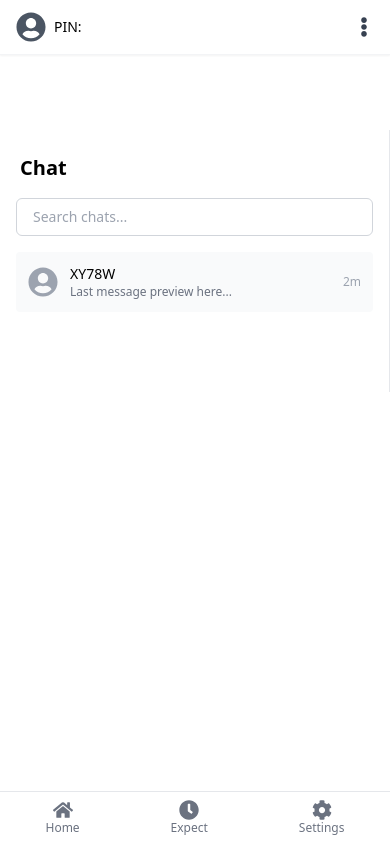
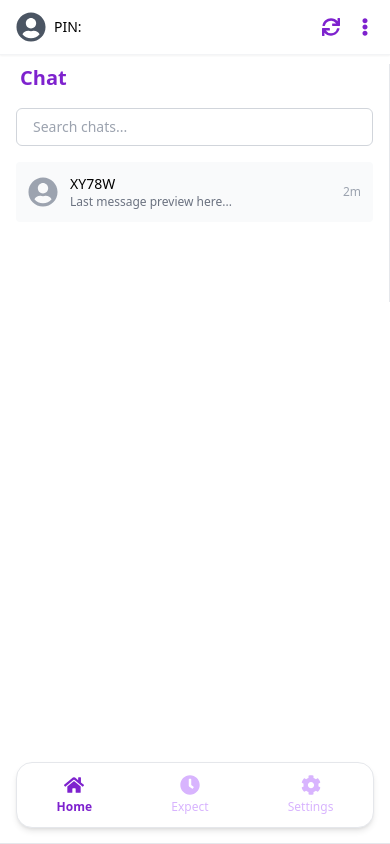
Before and after one commit to princeclaude/chat-app, a React (Vite) app in the folder hi-app/: page /home in a window 390 px wide. Built offline with nearby package versions, Linux system fonts and the light colour scheme; no server answers.

Commit message:
UI enhanced

```diff
--- a/hi-app/src/App.jsx
+++ b/hi-app/src/App.jsx
@@ -9,12 +9,14 @@ function App() {
   return (
     <>
       <ProfileProvider>
-        <ToastContainer position="top-right" autoClose={1000}
+        <ToastContainer position="top-center" autoClose={1000}
           hideProgressBar={true}
           closeOnClick
           pauseOnHover={false}
           draggable={false}
           pauseOnFocusLoss={false}
+          icon={false}
+
         />
         <Navigation />
       </ProfileProvider>
--- a/hi-app/src/components/BottomTab.jsx
+++ b/hi-app/src/components/BottomTab.jsx
@@ -1,5 +1,3 @@
-// src/components/BottomTab.jsx
-
 import { FaHome, FaClock, FaCog } from "react-icons/fa";
 import { useLocation, useNavigate } from "react-router-dom";
 
@@ -8,7 +6,7 @@ export default function BottomTab({ isDesktop = false }) {
   const location = useLocation();
 
   const tabs = [
-    { icon: <FaHome />, label: "Home", path: "/" },
+    { icon: <FaHome />, label: "Home", path: "/home" },
     { icon: <FaClock />, label: "Expect", path: "/expect" },
     { icon: <FaCog />, label: "Settings", path: "/settings" },
   ];
@@ -18,21 +16,22 @@ export default function BottomTab({ isDesktop = false }) {
       className={`${
         isDesktop
           ? "flex flex-col items-center gap-6"
-          : "fixed bottom-0 left-0 right-0 flex justify-around bg-white border-t border-gray-200 py-2 z-50"
-      }`}
+          : "fixed bottom-4 left-4 right-4 flex justify-around bg-white border border-gray-200 py-3 rounded-2xl shadow-md z-50"
+      } transition-all duration-200`}
     >
       {tabs.map((tab) => {
         const isActive = location.pathname === tab.path;
+        console.log(location.pathname)
         return (
           <button
             key={tab.label}
             onClick={() => navigate(tab.path)}
-            className={`flex flex-col items-center text-xs ${
-              isActive ? "text-purple-600 font-semibold" : "text-gray-500"
+            className={`flex flex-col items-center text-xs transition-transform duration-200 active:scale-95 ${
+              isActive ? "text-purple-700 font-semibold" : "text-purple-300"
             }`}
           >
             <div className="text-xl">{tab.icon}</div>
-            <span className={`${isDesktop ? "text-[10px]" : ""}`}>
+            <span className={`${isDesktop ? "text-[10px]" : "mt-1"}`}>
               {tab.label}
             </span>
           </button>
--- a/hi-app/src/index.css
+++ b/hi-app/src/index.css
@@ -1,3 +1,9 @@
 @tailwind base;
 @tailwind components;
 @tailwind utilities;
+
+@layer components {
+  .custom-toast {
+    @apply bg-white text-purple-700 shadow-md border border-purple-100 rounded-lg px-4 py-3 text-sm;
+}
+}
--- a/hi-app/src/pages/Home.jsx
+++ b/hi-app/src/pages/Home.jsx
@@ -1,12 +1,11 @@
-// src/pages/Home.jsx
-
-import { useState } from "react";
+import { useState, useEffect, useRef } from "react";
 import {
   FaEllipsisV,
   FaUserCircle,
   FaPhoneAlt,
   FaPaperclip,
   FaRegPaperPlane,
+  FaSync,
 } from "react-icons/fa";
 import BottomTab from "../components/BottomTab";
 import { useProfile } from "../contexts/ProfileContext";
@@ -16,7 +15,21 @@ export default function Home() {
   const [showModal, setShowModal] = useState(false);
   const { profile, loading } = useProfile();
   const [searchQuery, setSearchQuery] = useState("");
+  const [scrolled, setScrolled] = useState(false);
   const navigate = useNavigate();
+
+  const pin = profile?.pin || "";
+  const profilePic = profile?.profilePic || null;
+
+  // Scroll effect to blur header
+  useEffect(() => {
+    const handleScroll = () => {
+      setScrolled(window.scrollY > 10);
+    };
+
+    window.addEventListener("scroll", handleScroll);
+    return () => window.removeEventListener("scroll", handleScroll);
+  }, []);
 
   if (loading) {
     return (
@@ -26,13 +39,16 @@ export default function Home() {
     );
   }
 
-  const pin = profile?.pin || "";
-  const profilePic = profile?.profilePic || null;
-
   return (
     <div className="min-h-screen bg-white relative md:flex text-black">
       {/* Mobile Header */}
-      <div className="fixed md:hidden top-0 left-0 right-0 z-50 backdrop-blur-md bg-white/30 border-b border-gray-100 shadow-sm">
+      <div
+        className={`fixed md:hidden top-0 left-0 right-0 z-50 transition-all duration-300 ${
+          scrolled
+            ? "backdrop-blur-md bg-white/70 shadow-md"
+            : "bg-white/30 backdrop-blur-sm shadow-sm"
+        } border-b border-gray-100`}
+      >
         <div className="flex items-center justify-between px-4 py-3">
           <div className="flex items-center gap-2">
             {profilePic ? (
@@ -46,9 +62,14 @@ export default function Home() {
             )}
             <span className="text-sm font-medium text-black">PIN: {pin}</span>
           </div>
-          <button onClick={() => setShowModal(!showModal)}>
-            <FaEllipsisV className="text-xl text-gray-700" />
-          </button>
+          <div className="flex flex-row gap-4">
+            <button>
+              <FaSync className="text-lg text-purple-700"/>
+            </button>
+            <button onClick={() => setShowModal(!showModal)}>
+              <FaEllipsisV className="text-lg text-purple-700" />
+            </button>
+          </div>
         </div>
       </div>
       {/* Mobile Menu Modal */}
@@ -57,7 +78,8 @@ export default function Home() {
           <p className="text-sm text-gray-700">Menu item (coming soon)</p>
         </div>
       )}
-      <div className="flex-1 md:flex md:pt-0 pt-[130px]">
+      {/* Main Content */}
+      <div className="flex-1 md:flex md:pt-0 pt-14">
         {/* Sidebar - Desktop only */}
         <div className="hidden md:flex md:flex-col md:w-24 border-r border-gray-200 items-center py-6 gap-8 bg-white">
           <div className="flex flex-col items-center gap-1">
@@ -78,8 +100,8 @@ export default function Home() {
         </div>
 
         {/* Chat List */}
-        <div className="w-full md:w-1/3 border-r border-gray-200 px-4 pt-4 pb-20 md:pb-4 space-y-4 relative bg-white">
-          <h2 className="text-xl font-semibold text-black px-1 mt-2 md:hidden">
+        <div className="w-full md:w-1/3 border-r border-gray-200 px-4 pb-20 md:pb-4 space-y-4 bg-white">
+          <h2 className="text-xl font-semibold text-purple-700 px-1 mt-2 md:hidden">
             Chat
           </h2>
 
@@ -108,9 +130,8 @@ export default function Home() {
           </div>
         </div>
 
-        {/* Chat Panel - Desktop */}
+        {/* Chat Panel - Desktop only */}
         <div className="hidden md:flex flex-col flex-1 px-4 pt-4 bg-white">
-          {/* Chat Header */}
           <div className="flex items-center justify-between pb-3 border-b border-gray-200">
             <div className="flex items-center gap-3">
               <FaUserCircle className="text-3xl text-gray-400" />
@@ -122,25 +143,18 @@ export default function Home() {
             <FaPhoneAlt className="text-purple-600 text-xl cursor-pointer" />
           </div>
 
-          {/* Message Bubbles */}
           <div className="flex-1 overflow-y-auto py-4 space-y-2 pr-2">
-            {/* Received message */}
             <div className="max-w-xs bg-gray-100 text-sm px-4 py-2 rounded-lg rounded-tl-none text-black">
               Hey there! How are you?
             </div>
-
-            {/* Sent message */}
             <div className="max-w-xs bg-purple-500 text-white text-sm px-4 py-2 rounded-lg rounded-tr-none self-end ml-auto">
               I’m good! How about you?
             </div>
-
-            {/* Received message */}
             <div className="max-w-xs bg-gray-100 text-sm px-4 py-2 rounded-lg rounded-tl-none text-black">
               Doing great! Long time.
             </div>
           </div>
 
-          {/* Input Box */}
           <div className="border-t border-gray-200 py-2 flex items-center gap-2">
             <button className="text-purple-600 text-xl p-2">
               <FaPaperclip />
@@ -160,7 +174,6 @@ export default function Home() {
       <div className="md:hidden fixed bottom-0 left-0 right-0 z-50 bg-white border-t border-gray-200">
         <BottomTab />
       </div>
-
     </div>
   );
 }
--- a/hi-app/src/pages/Signup.jsx
+++ b/hi-app/src/pages/Signup.jsx
@@ -36,7 +36,7 @@ export default function Signup() {
     try {
       const generatedPin = await signup(email, password);
       setPin(generatedPin);
-      // toast.success("PIN created successfully!");
+
       setEmail("");
       setPassword("");
     } catch (err) {
```
Also changed, not shown: hi-app/src/contexts/ProfileContext.jsx (+6 -6 lines), hi-app/src/pages/Signin.jsx (+24 -23 lines).
